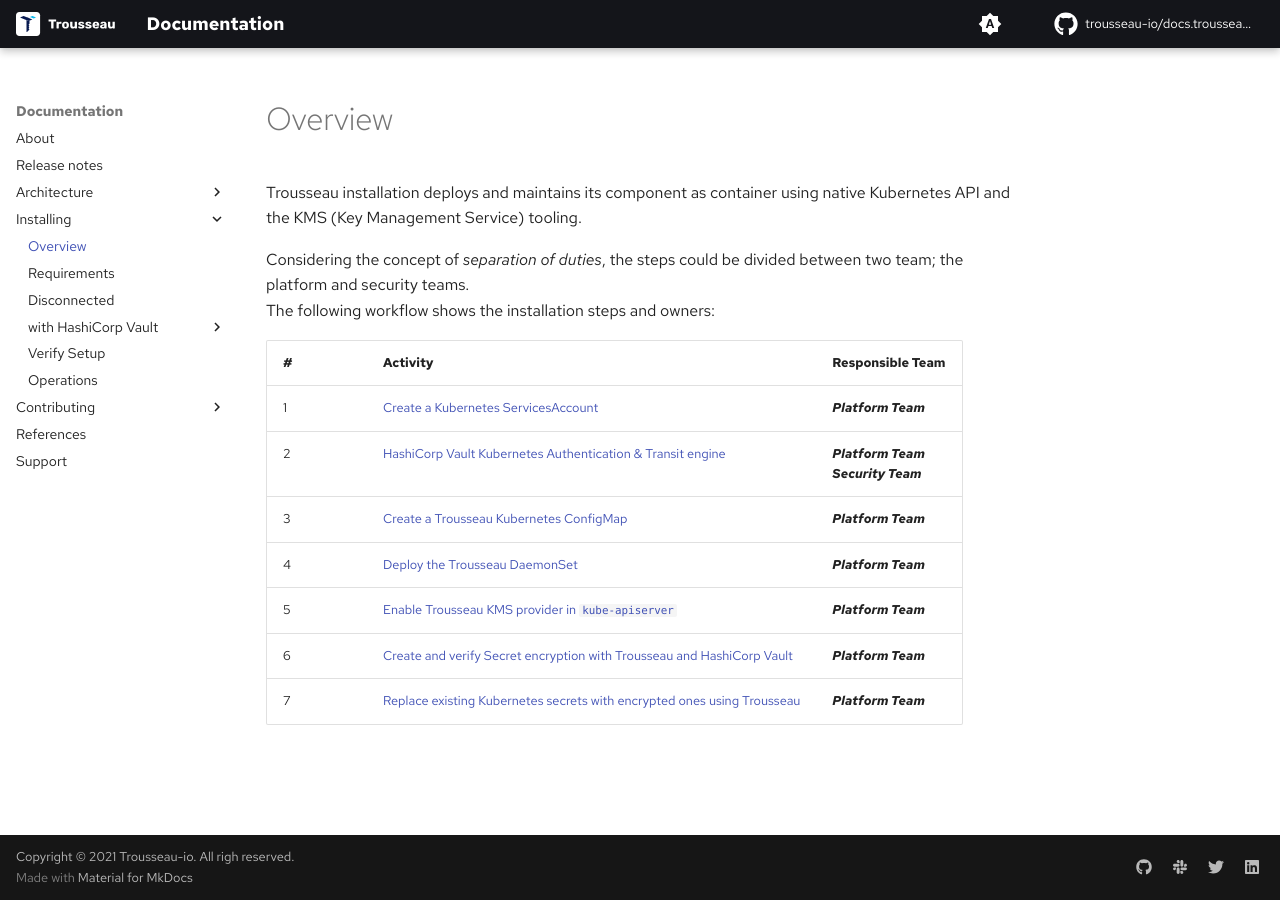
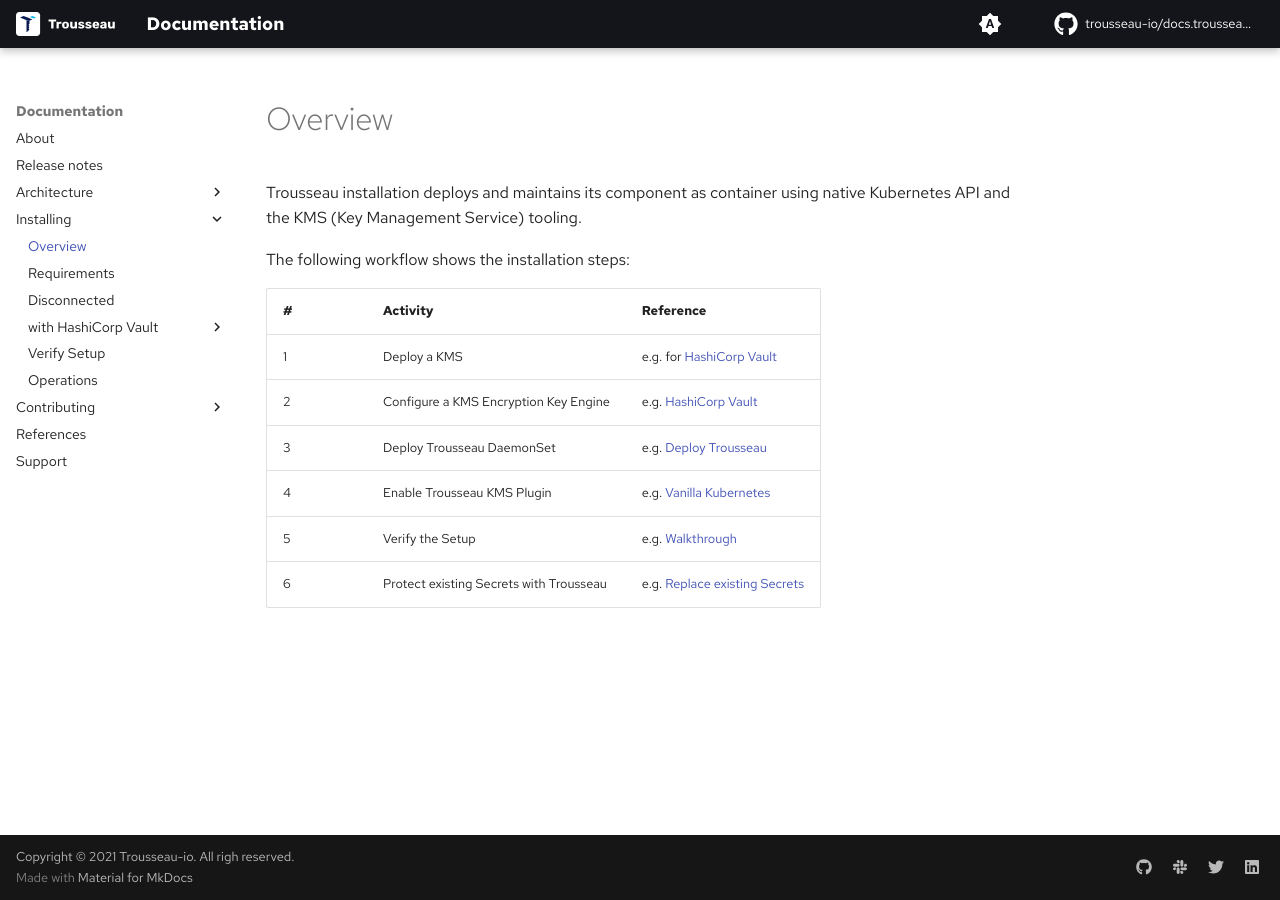
Before and after one commit to Trousseau-io/docs.trousseau.io, an MkDocs documentation site: the page built from docs/trousseau/overview.md, in a window 1280 px wide. Built offline with MkDocs 1.6.1 and Material for MkDocs 9.7.7, drawn with Linux system fonts in a browser that asks for light colours; some web fonts are replaced; comment, search, counter and statistics services are not loaded.

Commit message:
Update overview.md

````diff
--- a/docs/trousseau/overview.md
+++ b/docs/trousseau/overview.md
@@ -1,15 +1,13 @@
 
 Trousseau installation deploys and maintains its component as container using native Kubernetes API and the KMS (Key Management Service) tooling.
 
-Considering the concept of *separation of duties*, the steps could be divided between two team; the platform and security teams.
-The following workflow shows the installation steps and owners:
+The following workflow shows the installation steps:
 
-| # | Activity |Responsible Team|
+| # | Activity | Reference      |
 |---|----------|----------------|
-| 1 | [Create a Kubernetes ServicesAccount](#create-a-kubernetes-serviceaccount-kubernetes-admins) | ***Platform Team***|
-| 2 | [HashiCorp Vault Kubernetes Authentication & Transit engine](#hashicorp-vault-kubernetes-authentication--transit-engine-kubernetes-admins--security-admins) | ***Platform Team*** <br> ***Security Team***|
-| 3 | [Create a Trousseau Kubernetes ConfigMap](#create-a-trousseau-kubernetes-configmap-kubernetes-admins) | ***Platform Team***|
-| 4 | [Deploy the Trousseau DaemonSet](#deploy-trousseau-daemonset-kubernetes-admins) | ***Platform Team***|
-| 5 | [Enable Trousseau KMS provider in ```kube-apiserver```](#enable-trousseau-kms-provider-in-kube-apiserver-kubernetes-admins)| ***Platform Team***|
-| 6 | [Create and verify Secret encryption with Trousseau and HashiCorp Vault](#create-and-verify-secret-encryption-with-trousseau-and-hashicorp-vault-kubernetes-admins) | ***Platform Team*** |
-| 7 | [Replace existing Kubernetes secrets with encrypted ones using Trousseau](#replace-existing-kubernetes-secrets-with-encrypted-ones-using-trousseau-kubernetes-admins) | ***Platform Team***|
+| 1 | Deploy a KMS | e.g. for [HashiCorp Vault](https://docs.trousseau.io/trousseau/setup-hashicorp-vault/) |
+| 2 | Configure a KMS Encryption Key Engine | e.g. [HashiCorp Vault](https://docs.trousseau.io/trousseau/v1/deployment/#setup-vault-transit-engine) |
+| 3 | Deploy Trousseau DaemonSet | e.g. [Deploy Trousseau](https://docs.trousseau.io/trousseau/v1/deployment/#customized-trousseaus-daemonset) |
+| 4 | Enable Trousseau KMS Plugin | e.g. [Vanilla Kubernetes](https://docs.trousseau.io/trousseau/setup-vanilla/) |
+| 5 | Verify the Setup | e.g. [Walkthrough](https://docs.trousseau.io/trousseau/verify-setup/) |
+| 6 | Protect existing Secrets with Trousseau | e.g. [Replace existing Secrets](https://docs.trousseau.io/trousseau/operations/) |
````
